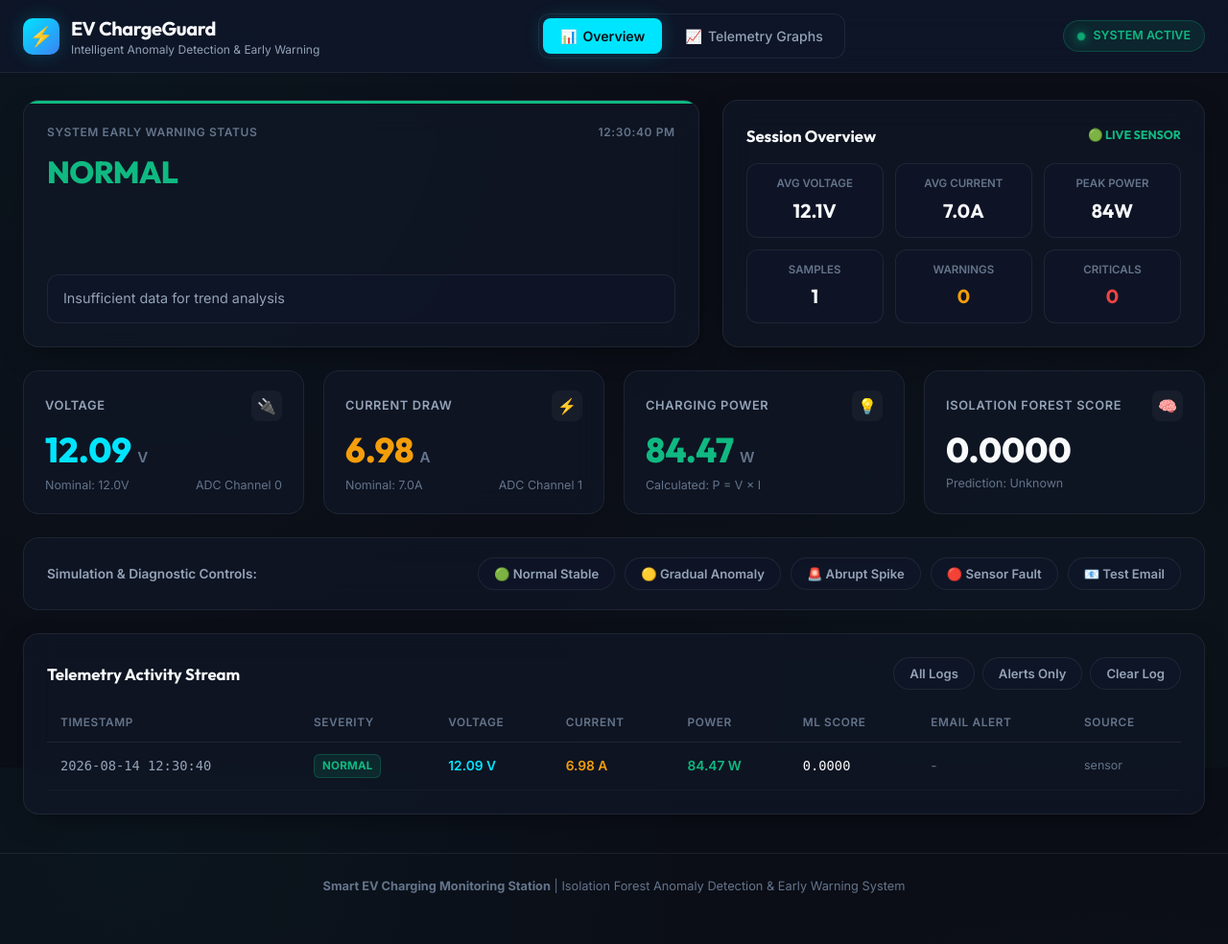
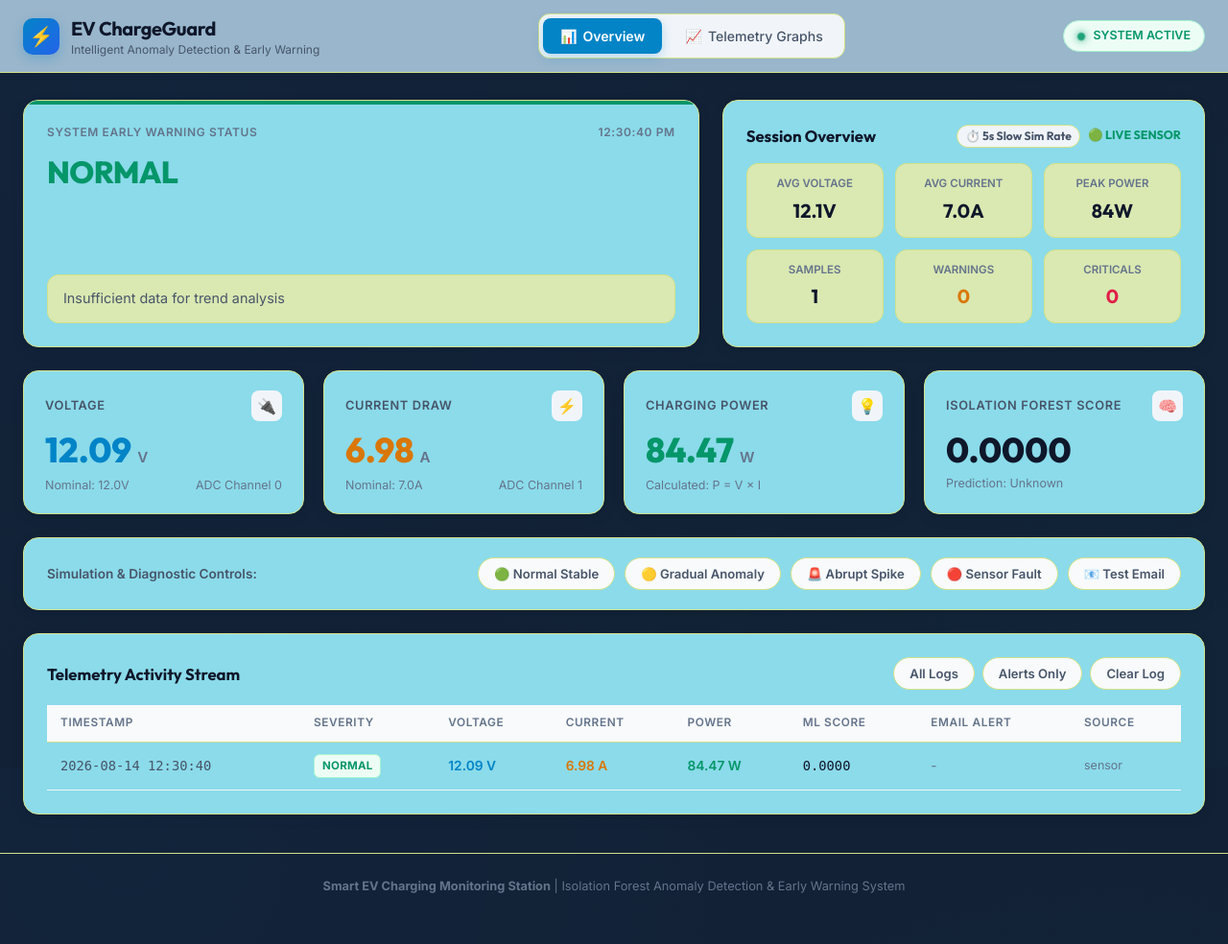
Before and after one commit to meghana98-LY/EV_ChargingStation_Monitoring_System, a Flask app: page / in a window 1280 px wide. Shown: the whole page at 96% size. Run offline with Flask 3, Linux system fonts and the light colour scheme.

Commit message:
updated colour code of dashboard

```diff
--- a/app.py
+++ b/app.py
@@ -308,7 +308,9 @@ def create_app():
         try:
             config_data = {
                 'sensor_type': Config.SENSOR_TYPE,
-                'sampling_interval': Config.SAMPLING_INTERVAL,
+                'sampling_interval': Config.get_sampling_interval(),
+                'simulated_sampling_interval': Config.SIMULATED_SAMPLING_INTERVAL,
+                'real_sampling_interval': Config.REAL_SAMPLING_INTERVAL,
                 'anomaly_threshold': Config.ANOMALY_THRESHOLD,
                 'warning_threshold': Config.WARNING_THRESHOLD,
                 'critical_threshold': Config.CRITICAL_THRESHOLD,
--- a/static/style.css
+++ b/static/style.css
@@ -1,40 +1,37 @@
-/* EV Charging Station Monitoring System - Executive Cyber EV Theme */
+/* EV Charging Station Monitoring System - Crisp White EV Cyber Theme */
 @import url('https://fonts.googleapis.com/css2?family=Inter:wght@300;400;500;600;700&family=Outfit:wght@400;500;600;700;800&display=swap');
 
 :root {
-    /* Premium Midnight & EV Cyber Color System */
-    --bg-main: #0B0E17;
-    --bg-topbar: rgba(15, 23, 42, 0.85);
-    --bg-surface: rgba(17, 24, 39, 0.7);
-    --bg-surface-hover: rgba(30, 41, 59, 0.7);
-    --bg-card-inner: rgba(15, 23, 42, 0.6);
+    /* Premium Light / Crisp White Color Palette */
+    --bg-main: #122136;
+    --bg-topbar: rgba(162, 191, 212, 0.95);
+    --bg-surface: #8bdbea;
+    --bg-surface-hover: #d16812;
+    --bg-card-inner: #dae8b2;
 
-    --border-subtle: rgba(255, 255, 255, 0.07);
-    --border-highlight: rgba(255, 255, 255, 0.15);
+    --border-subtle: #d2e187;
+    --border-highlight: #CBD5E1;
 
-    /* Electric Telemetry Accents */
-    --cyan-voltage: #00E5FF;
-    --amber-current: #F59E0B;
-    --green-power: #10B981;
-    --red-critical: #EF4444;
-    --blue-accent: #3B82F6;
+    /* Telemetry Accent Colors (Vivid on White) */
+    --cyan-voltage: #0284C7;       /* Deep Electric Blue/Cyan */
+    --amber-current: #D97706;      /* Deep Amber */
+    --green-power: #059669;        /* Emerald Green */
+    --red-critical: #E11D48;       /* Crimson Red */
+    --blue-accent: #2563EB;
 
     /* Text Colors */
-    --text-primary: #F8FAFC;
-    --text-secondary: #94A3B8;
+    --text-primary: #0F172A;
+    --text-secondary: #475569;
     --text-tertiary: #64748B;
 
-    /* Spacing & Radii */
+    /* Radii & Shadows */
     --radius-lg: 16px;
     --radius-md: 12px;
     --radius-sm: 8px;
 
-    /* Shadow Effects */
-    --shadow-subtle: 0 10px 30px -10px rgba(0, 0, 0, 0.5);
-    --shadow-cyan-glow: 0 0 20px rgba(0, 229, 255, 0.2);
-    --shadow-amber-glow: 0 0 20px rgba(245, 158, 11, 0.2);
-    --shadow-red-glow: 0 0 25px rgba(239, 68, 68, 0.25);
-    --glass-blur: blur(16px);
+    --shadow-subtle: 0 4px 20px -2px rgba(0, 0, 0, 0.05), 0 2px 6px -1px rgba(0, 0, 0, 0.03);
+    --shadow-hover: 0 10px 25px -3px rgba(0, 0, 0, 0.08), 0 4px 10px -2px rgba(0, 0, 0, 0.04);
+    --glass-blur: blur(12px);
 }
 
 * {
@@ -47,8 +44,8 @@ body {
     font-family: 'Inter', -apple-system, BlinkMacSystemFont, sans-serif;
     background-color: var(--bg-main);
     background-image:
-        radial-gradient(circle at 10% 10%, rgba(0, 229, 255, 0.03) 0%, transparent 45%),
-        radial-gradient(circle at 90% 90%, rgba(16, 185, 129, 0.03) 0%, transparent 45%);
+        radial-gradient(circle at 10% 10%, rgba(2, 132, 199, 0.03) 0%, transparent 50%),
+        radial-gradient(circle at 90% 90%, rgba(5, 150, 105, 0.03) 0%, transparent 50%);
     background-attachment: fixed;
     color: var(--text-primary);
     line-height: 1.5;
@@ -62,7 +59,7 @@ body {
     padding: 0 24px;
 }
 
-/* Sleek Unified Top Navbar */
+/* Crisp White Top Navbar */
 .navbar {
     background: var(--bg-topbar);
     backdrop-filter: var(--glass-blur);
@@ -72,6 +69,7 @@ body {
     z-index: 1000;
     padding: 14px 0;
     margin-bottom: 28px;
+    box-shadow: 0 2px 10px rgba(0,0,0,0.03);
 }
 
 .navbar-inner {
@@ -97,7 +95,8 @@ body {
     align-items: center;
     justify-content: center;
     font-size: 20px;
-    box-shadow: var(--shadow-cyan-glow);
+    color: #FFF;
+    box-shadow: 0 4px 12px rgba(2, 132, 199, 0.25);
 }
 
 .nav-brand-title {
@@ -118,7 +117,7 @@ body {
 .nav-menu {
     display: flex;
     gap: 6px;
-    background: rgba(15, 23, 42, 0.8);
+    background: #F1F5F9;
     padding: 4px;
     border-radius: 12px;
     border: 1px solid var(--border-subtle);
@@ -139,22 +138,22 @@ body {
 
 .nav-link:hover {
     color: var(--text-primary);
-    background: rgba(255, 255, 255, 0.05);
+    background: rgba(255, 255, 255, 0.6);
 }
 
 .nav-link.active {
-    color: #0B0E17;
+    color: #FFFFFF;
     background: var(--cyan-voltage);
     font-weight: 600;
-    box-shadow: var(--shadow-cyan-glow);
+    box-shadow: 0 4px 12px rgba(2, 132, 199, 0.25);
 }
 
 .nav-status-pill {
     display: flex;
     align-items: center;
     gap: 8px;
-    background: rgba(16, 185, 129, 0.1);
-    border: 1px solid rgba(16, 185, 129, 0.25);
+    background: #ECFDF5;
+    border: 1px solid #A7F3D0;
     padding: 6px 14px;
     border-radius: 20px;
     font-size: 0.78rem;
@@ -167,24 +166,23 @@ body {
     height: 8px;
     background: var(--green-power);
     border-radius: 50%;
-    box-shadow: 0 0 10px var(--green-power);
+    box-shadow: 0 0 8px var(--green-power);
     animation: pulse 1.8s infinite;
 }
 
 @keyframes pulse {
     0% { transform: scale(0.95); opacity: 0.8; }
-    50% { transform: scale(1.15); opacity: 1; box-shadow: 0 0 12px var(--green-power); }
+    50% { transform: scale(1.15); opacity: 1; }
     100% { transform: scale(0.95); opacity: 0.8; }
 }
 
-/* Dashboard Layout Grid */
+/* Layout System */
 .dashboard-grid {
     display: flex;
     flex-direction: column;
     gap: 24px;
 }
 
-/* Two Column Top Overview Section */
 .overview-row {
     display: grid;
     grid-template-columns: 1.4fr 1fr;
@@ -197,10 +195,9 @@ body {
     }
 }
 
-/* Hero Status Panel */
+/* Hero Status Card (White Background) */
 .hero-status-card {
     background: var(--bg-surface);
-    backdrop-filter: var(--glass-blur);
     border: 1px solid var(--border-subtle);
     border-radius: var(--radius-lg);
     padding: 24px;
@@ -218,7 +215,7 @@ body {
     top: 0;
     left: 0;
     width: 100%;
-    height: 3px;
+    height: 4px;
     background: var(--green-power);
     transition: background 0.3s ease;
 }
@@ -270,10 +267,9 @@ body {
     line-height: 1.45;
 }
 
-/* Session Summary Card */
+/* Summary Card */
 .summary-card {
     background: var(--bg-surface);
-    backdrop-filter: var(--glass-blur);
     border: 1px solid var(--border-subtle);
     border-radius: var(--radius-lg);
     padding: 24px;
@@ -320,7 +316,7 @@ body {
     color: var(--text-primary);
 }
 
-/* 4 Telemetry Metrics Grid */
+/* 4 Metric Cards Grid */
 .telemetry-row {
     display: grid;
     grid-template-columns: repeat(4, 1fr);
@@ -341,18 +337,18 @@ body {
 
 .metric-card {
     background: var(--bg-surface);
-    backdrop-filter: var(--glass-blur);
     border: 1px solid var(--border-subtle);
     border-radius: var(--radius-lg);
     padding: 20px 22px;
     position: relative;
     overflow: hidden;
     transition: all 0.25s ease;
+    box-shadow: var(--shadow-subtle);
 }
 
 .metric-card:hover {
     transform: translateY(-3px);
-    background: var(--bg-surface-hover);
+    box-shadow: var(--shadow-hover);
     border-color: var(--border-highlight);
 }
 
@@ -379,7 +375,7 @@ body {
     align-items: center;
     justify-content: center;
     font-size: 16px;
-    background: rgba(255, 255, 255, 0.04);
+    background: #F1F5F9;
 }
 
 .metric-number-wrap {
@@ -417,7 +413,6 @@ body {
 /* Control & Diagnostics Drawer Section */
 .control-drawer-card {
     background: var(--bg-surface);
-    backdrop-filter: var(--glass-blur);
     border: 1px solid var(--border-subtle);
     border-radius: var(--radius-lg);
     padding: 20px 24px;
@@ -426,6 +421,7 @@ body {
     align-items: center;
     flex-wrap: wrap;
     gap: 16px;
+    box-shadow: var(--shadow-subtle);
 }
 
 .control-btn-group {
@@ -438,7 +434,7 @@ body {
     padding: 8px 16px;
     border-radius: 20px;
     border: 1px solid var(--border-subtle);
-    background: var(--bg-card-inner);
+    background: #F8FAFC;
     color: var(--text-secondary);
     font-family: 'Inter', sans-serif;
     font-size: 0.82rem;
@@ -453,37 +449,36 @@ body {
 .btn-pill:hover {
     color: var(--text-primary);
     border-color: var(--border-highlight);
-    background: rgba(255, 255, 255, 0.08);
+    background: #F1F5F9;
 }
 
 .btn-pill-cyan:hover {
     color: var(--cyan-voltage);
-    border-color: rgba(0, 229, 255, 0.4);
-    background: rgba(0, 229, 255, 0.1);
+    border-color: #BAE6FD;
+    background: #F0F9FF;
 }
 
 .btn-pill-amber:hover {
     color: var(--amber-current);
-    border-color: rgba(245, 158, 11, 0.4);
-    background: rgba(245, 158, 11, 0.1);
+    border-color: #FDE68A;
+    background: #FFFBEB;
 }
 
 .btn-pill-red:hover {
     color: var(--red-critical);
-    border-color: rgba(239, 68, 68, 0.4);
-    background: rgba(239, 68, 68, 0.1);
+    border-color: #FECDD3;
+    background: #FFF1F2;
 }
 
 .btn-pill.active {
     background: var(--cyan-voltage);
-    color: #0B0E17;
+    color: #FFFFFF;
     border-color: var(--cyan-voltage);
 }
 
 /* Stream Log Section */
 .log-card {
     background: var(--bg-surface);
-    backdrop-filter: var(--glass-blur);
     border: 1px solid var(--border-subtle);
     border-radius: var(--radius-lg);
     padding: 24px;
@@ -507,6 +502,7 @@ body {
     font-weight: 600;
     padding: 10px 14px;
     border-bottom: 1px solid var(--border-subtle);
+    background: #F8FAFC;
     font-size: 0.74rem;
     text-transform: uppercase;
     letter-spacing: 0.05em;
@@ -514,7 +510,7 @@ body {
 
 .clean-table td {
     padding: 12px 14px;
-    border-bottom: 1px solid rgba(255, 255, 255, 0.03);
+    border-bottom: 1px solid #F1F5F9;
     color: var(--text-primary);
 }
 
@@ -523,11 +519,11 @@ body {
 }
 
 .clean-table tbody tr:hover td {
-    background: rgba(255, 255, 255, 0.02);
+    background: #F8FAFC;
 }
 
-.row-warning { background: rgba(245, 158, 11, 0.04); }
-.row-critical { background: rgba(239, 68, 68, 0.06); }
+.row-warning { background: #FFFBEB; }
+.row-critical { background: #FFF1F2; }
 
 /* Status Badges */
 .tag-badge {
@@ -539,18 +535,18 @@ body {
     letter-spacing: 0.02em;
 }
 
-.tag-normal { background: rgba(16, 185, 129, 0.12); color: var(--green-power); border: 1px solid rgba(16, 185, 129, 0.25); }
-.tag-warning { background: rgba(245, 158, 11, 0.12); color: var(--amber-current); border: 1px solid rgba(245, 158, 11, 0.25); }
-.tag-critical { background: rgba(239, 68, 68, 0.15); color: var(--red-critical); border: 1px solid rgba(239, 68, 68, 0.3); }
+.tag-normal { background: #ECFDF5; color: var(--green-power); border: 1px solid #A7F3D0; }
+.tag-warning { background: #FFFBEB; color: var(--amber-current); border: 1px solid #FDE68A; }
+.tag-critical { background: #FFF1F2; color: var(--red-critical); border: 1px solid #FECDD3; }
 
 /* Graph Page Specifics */
 .graph-card {
     background: var(--bg-surface);
-    backdrop-filter: var(--glass-blur);
     border: 1px solid var(--border-subtle);
     border-radius: var(--radius-lg);
     padding: 24px;
     margin-bottom: 24px;
+    box-shadow: var(--shadow-subtle);
 }
 
 .graph-wrapper {
--- a/templates/index.html
+++ b/templates/index.html
@@ -63,7 +63,10 @@
                 <div class="summary-card">
                     <div class="card-title">
                         <span>Session Overview</span>
-                        <span style="font-size: 0.78rem; font-weight: 500; color: var(--text-tertiary);" id="dataSourceText">LIVE SENSOR</span>
+                        <div style="display: flex; gap: 8px; align-items: center;">
+                            <span style="font-size: 0.76rem; padding: 2px 8px; background: #F1F5F9; border-radius: 12px; border: 1px solid var(--border-subtle); color: var(--text-secondary);" id="samplingRateBadge">⏱️ 5.0s Slow Rate</span>
+                            <span style="font-size: 0.78rem; font-weight: 500; color: var(--text-tertiary);" id="dataSourceText">LIVE SENSOR</span>
+                        </div>
                     </div>
                     <div class="stats-grid-compact">
                         <div class="stat-item">
@@ -239,6 +242,21 @@
                 })
                 .catch(err => console.error('Error fetching statistics:', err));
 
+            fetch('/api/config')
+                .then(res => res.json())
+                .then(data => {
+                    if (data.status === 'ok' && data.data) {
+                        const cfg = data.data;
+                        const badge = document.getElementById('samplingRateBadge');
+                        if (cfg.sensor_type.toLowerCase() === 'simulated') {
+                            badge.textContent = `⏱️ ${cfg.sampling_interval}s Slow Sim Rate`;
+                        } else {
+                            badge.textContent = `⚡ ${cfg.sampling_interval}s Fast Real HW`;
+                        }
+                    }
+                })
+                .catch(err => console.error('Error fetching config:', err));
+
             fetchHistoryLog();
         }
 
```
Also changed, not shown: config.py (+16 -1 lines), email_alert.py (+90 -20 lines), monitor.py (+4 -3 lines), templates/graph.html (+19 -19 lines), 1 other file.
